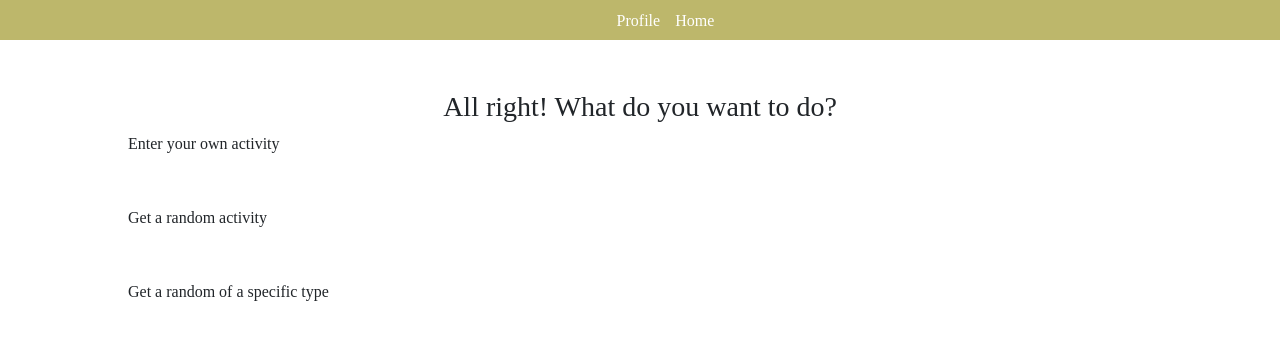
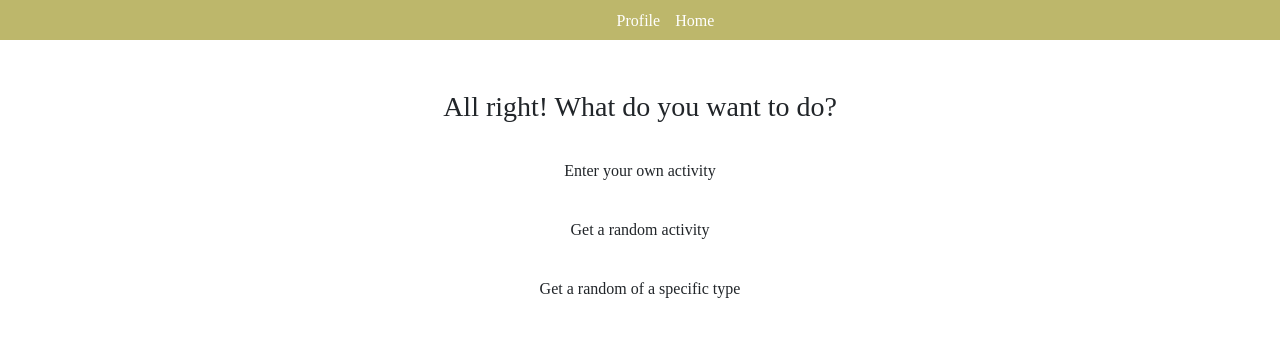
Before and after one commit to SpiRR/BoredAF, a React (Create React App) app in the folder client/: page /newactivity in a window 1280 px wide. Shown: the top 340 px of the page. Built offline with nearby package versions, Linux system fonts and the light colour scheme; no server answers; a web font is replaced by a local one.

Commit message:
minor edits

```diff
--- a/client/src/activity/RandomActivity.js
+++ b/client/src/activity/RandomActivity.js
@@ -79,8 +79,7 @@ export default class RandomActivity extends Component {
         return (
             <div id="random">
 
-                <Button id="randomBtn" variant="light" onClick={ () => this.getRandom() }><img src={Random} alt="Random" /></Button>
-
+                <Button id="randomBtn" variant="light" onClick={ () => this.getRandom() }><img src={Random} alt="Random" /></Button> <br />
                 <form>
                     <input
                         disabled
--- a/client/src/pages/ProfilePage.js
+++ b/client/src/pages/ProfilePage.js
@@ -1,6 +1,5 @@
 import React, { Component } from 'react';
 import { Redirect } from "react-router-dom";
-import Button from 'react-bootstrap/Button';
 import Add from '../images/add.svg';
 import Settings from '../images/settings.svg';
 import MyActivities from '../activity/MyActivities.js';
--- a/client/src/style/NewActivities.css
+++ b/client/src/style/NewActivities.css
@@ -17,7 +17,21 @@
 }
 
 #activities-container .Collapsible {
-    margin-bottom: 50px;
+    margin: 35px auto;
+    cursor: pointer;
+    text-align: center;
+}
+
+#activities-container .Collapsible__contentOuter {
+    display: flex;
+    flex-direction: row;
+    justify-content: center;
+}
+
+#own, #specific {
+    display: flex;
+    flex-direction: row;
+    justify-content: center;
 }
 
 #own,
@@ -53,15 +67,9 @@
     width: 2vw;
 }
 
-#random p {
-    /* text-align: center; */
-    margin-top: 10px;
-    margin-left: 17%;
-}
-
 #random input {
     text-align: center;
-    width: 20vw;
+    width: 50%;
     height: 5vh;
     background-color: white;
     border: none;
@@ -70,11 +78,13 @@
 
 #random #randomBtn {
     margin-bottom: 10px;
-    background-color: lavender;
+    background-color: white;
     outline: none;
     border: none;
-    margin-left: 15%;
-    width: 5vw;
+}
+
+#random form {
+    width: 100%;
 }
 
 #random .boot-btn,
@@ -82,13 +92,6 @@
     width: 10vw;
 }
 
-#random .boot-btn {
-    margin-left: 10%;
-}
-
-#specific .boot-btn {
-    margin-left: 12%;
-}
 
 #specific {
     margin-top: 20px;
@@ -102,13 +105,13 @@
 
 #specific .type-container .btn-link {
     margin-left: -13px;
+    padding: 0 20px;
 }
-
 
 #specific input {
     background-color: white;
     border: none;
-    width: 30vw;
+    width: 100%;
     outline: none;
     text-align: center;
 }
```
Also changed, not shown: client/src/pages/Login.js (+5 -4 lines), 1 other file (tests, documents, lock files or other folders).
